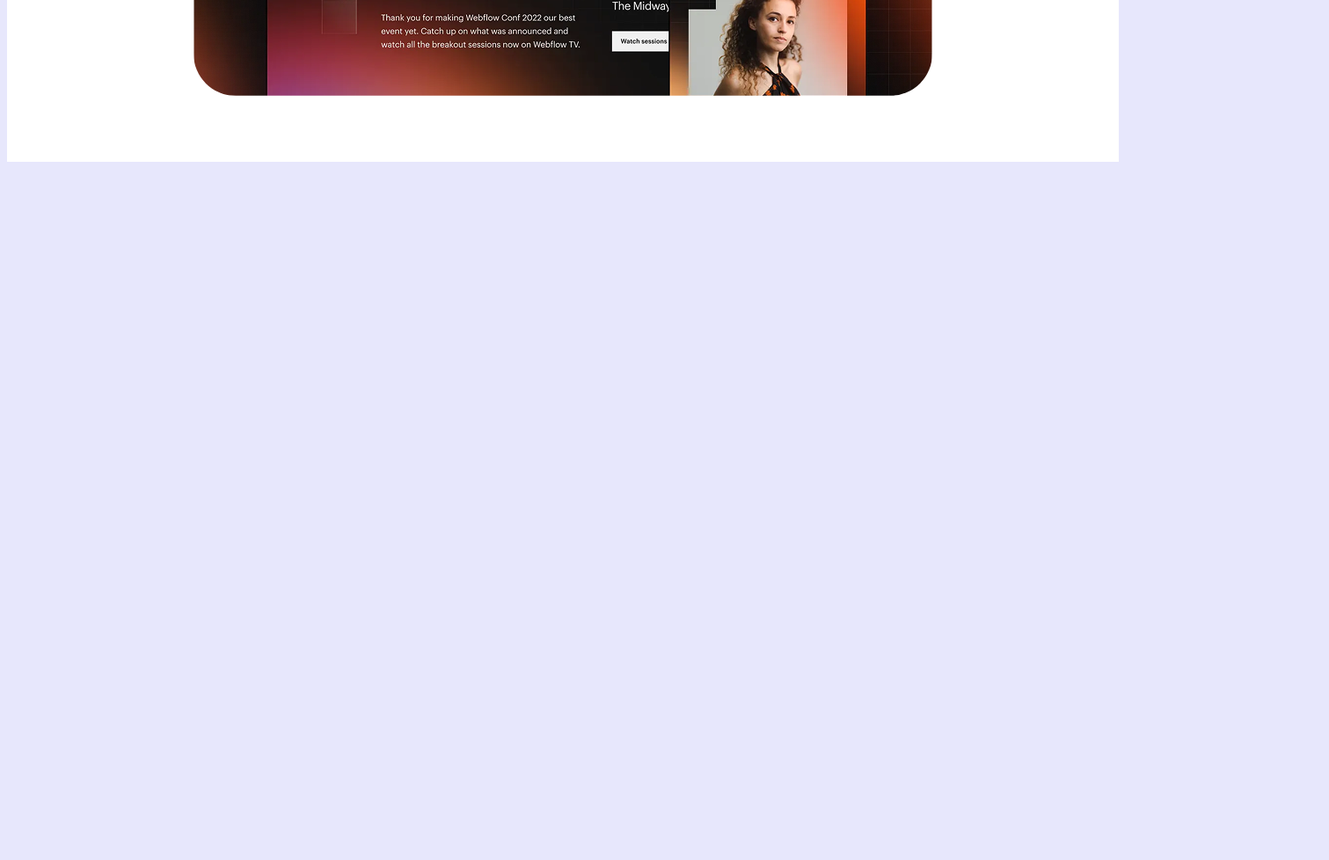
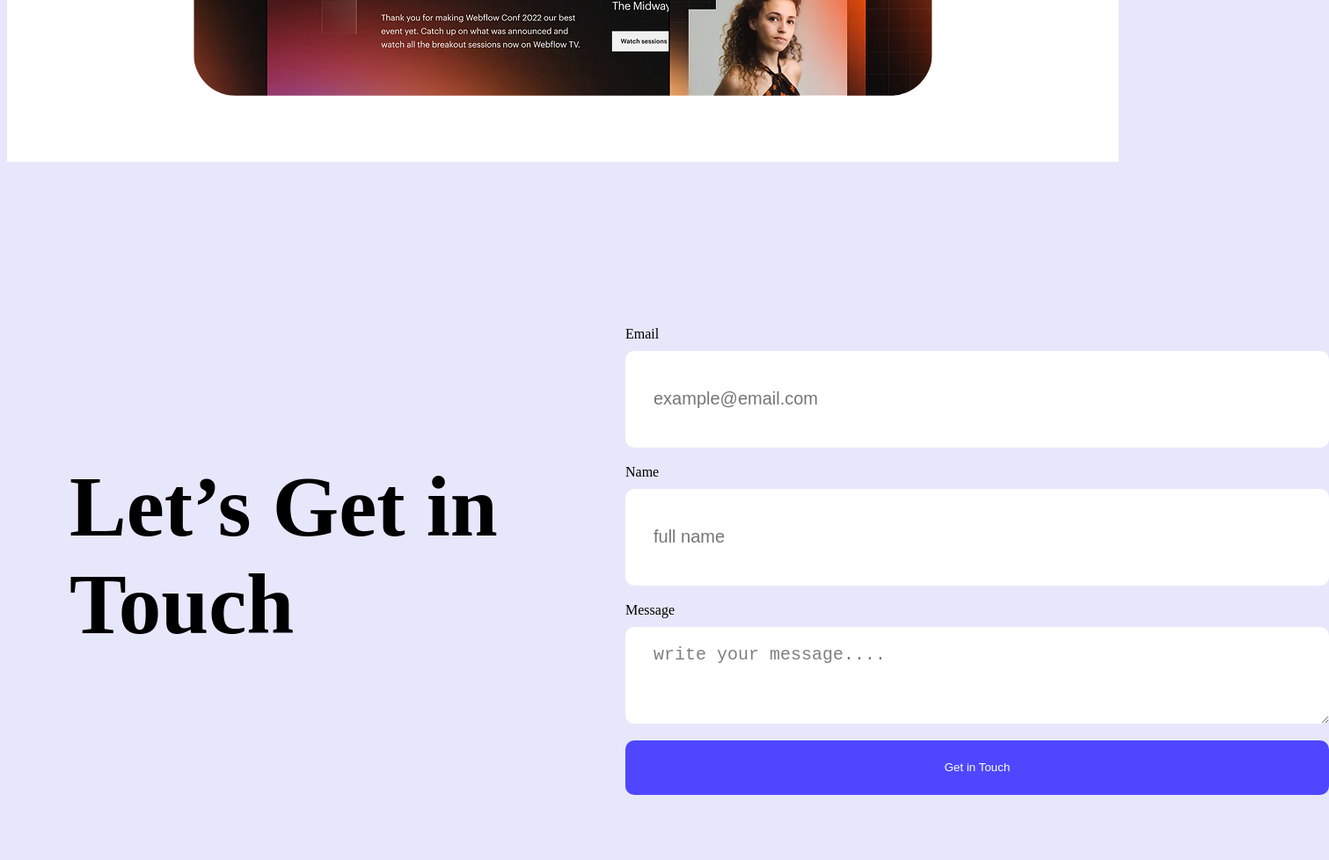
Before and after one commit to RakibulIslam-git/assignment-web-flow, a plain HTML site: page index.html in a window 1280 px wide. Shown: the part 2790-3768 px from the top of the page at 88% size, 1511 px wide, since content can reach past the window. Before the commit the page ends 3090 px from the top, so only its background shows below. Drawn offline with Linux system fonts and the light colour scheme.

Commit message:
added left side heading add & right side form & btn & hover function in touch-section

```diff
--- a/index.html
+++ b/index.html
@@ -115,6 +115,24 @@
 
         </section>
 
+        <section class="touch-section">
+            <div class="left-side">
+                <h2>Let’s Get in Touch</h2>
+            </div>
+            <div class="right-side">
+                  <form action="">
+                    <label for="email">Email</label><br>
+                    <input type="email" name="" id="" placeholder="example@email.com">
+                    <label for="text">Name</label><br>
+                    <input type="text" name="" id="" placeholder="full name">
+                    <label for="Message">Message</label>
+                    <textarea name="" id="" cols="21" rows="10" placeholder="Message">write your message....</textarea>
+                    <input class="touch-btn" type="submit" value="Get in Touch">
+                  </form>
+            </div>
+
+        </section>
+
     </main>
 
     <footer>
--- a/styles/web-flow.css
+++ b/styles/web-flow.css
@@ -223,3 +223,48 @@ main section{
     height: 365px;
     border-radius: 48px;
 }
+/* Section Title styles  */
+
+.touch-section{
+    max-width: 1700px;
+    display: flex;
+    gap: 115px;
+    justify-content:space-between;
+    align-items: center;
+    padding: 71px;
+}
+textarea{
+    color: rgba(0, 0, 0, 0.5) ;
+}
+
+.left-side h2{
+    font-weight: bold;
+    font-size: 97px;
+    width: 528px;
+    height: 232px;
+}
+
+.touch-section input[type="email"],input[type="text"],textarea{
+    width: 497px;
+    height: 70px;
+    border-radius: 10px;
+    background-color: #ffffff;
+    display: block;
+    font-size: 20px;
+    padding: 20px 271px 20px 32px;
+    /* max-width: 100%; */
+    margin-top: 10px;
+    margin-bottom: 19px;
+    border: none;
+    box-shadow: rgba(0, 0, 0, 0.5);
+}
+.touch-btn{
+    width: 100%;
+    height: 62px;
+    background-color: #4E47FF;
+    color: white;
+    padding: 19px 200px;
+    text-align: center;
+    border: none;
+    border-radius: 10px;
+}
```
